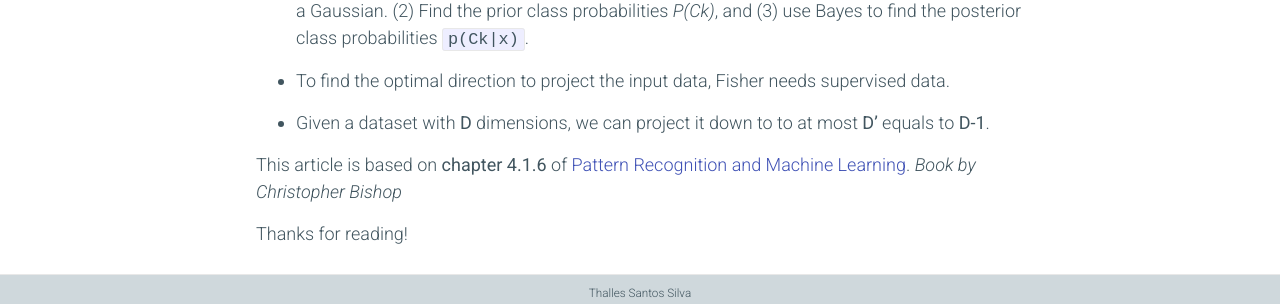
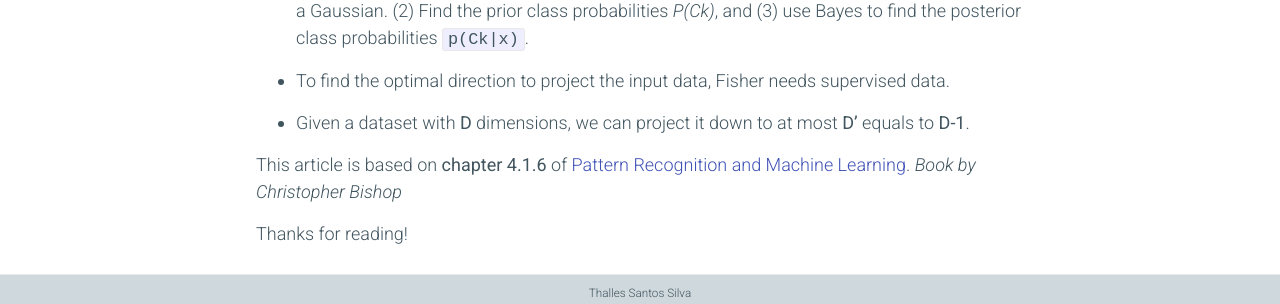
Before and after one commit to sthalles/sthalles.github.io, a Jekyll site: the page built from _posts/2019-01-03-fisher-linear-discriminant.markdown, in a window 1280 px wide and 900 px high, scrolled down 11006 px. Shown: the part 556-860 px from the top of the window. Built offline with Jekyll 4.4.1, drawn with Linux system fonts in a browser that asks for light colours; nearby versions of some CDN libraries; comment, search, counter and statistics services are not loaded.

```diff
--- a/_posts/2019-01-03-fisher-linear-discriminant.markdown
+++ b/_posts/2019-01-03-fisher-linear-discriminant.markdown
@@ -176,7 +176,7 @@
 
 - To find the optimal direction to project the input data, Fisher needs supervised data.
 
-- Given a dataset with **D** dimensions, we can project it down to to at most **D'** equals to **D-1**.
+- Given a dataset with **D** dimensions, we can project it down to at most **D'** equals to **D-1**.
 
 This article is based on **chapter 4.1.6** of [Pattern Recognition and Machine Learning](https://www.amazon.com/Pattern-Recognition-Learning-Information-Statistics/dp/0387310738).
 *Book by Christopher Bishop*
```
